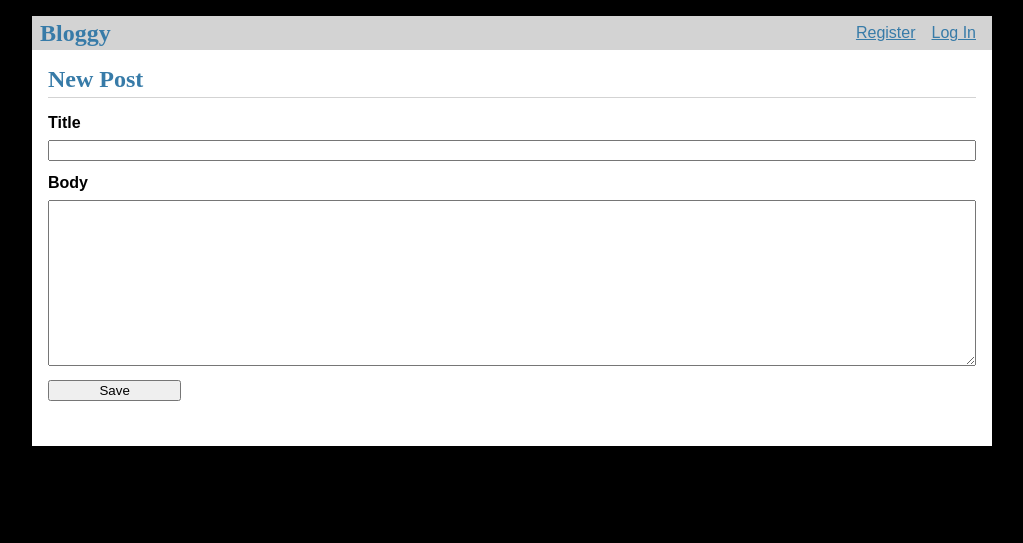
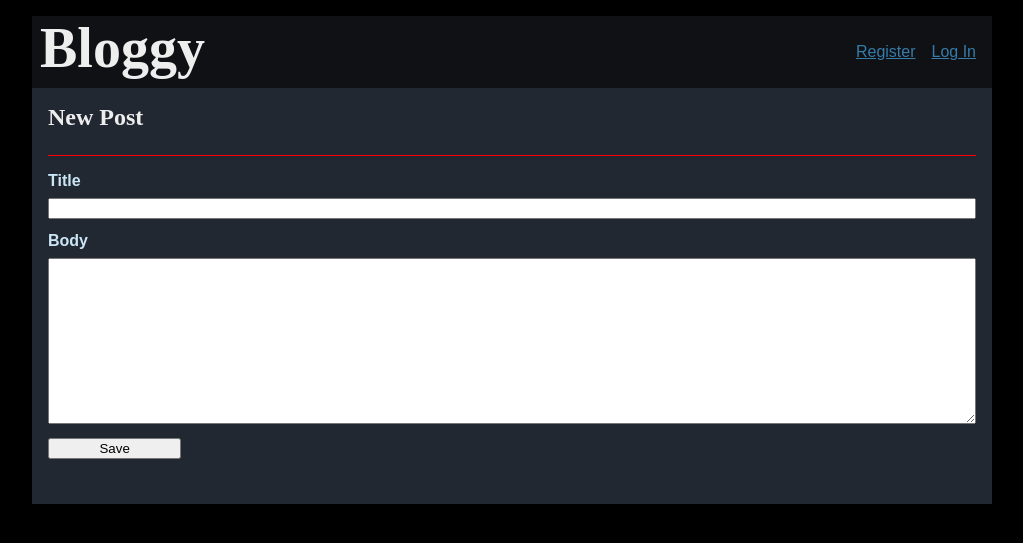
Before and after one commit to nayan1306/Flask, a Flask app: template Blog_website/bloggy/templates/blog/create.html in a window 1280 px wide. Shown: the top 543 px of the page, without its empty margins (128-1151 px from the left). Run offline with Flask 3, Linux system fonts and the light colour scheme; the template is opened without the code that fills it, so the values that code supplies are empty.

Commit message:
Updated the HTML, CSS and made other minor adjustments to the look and feel of the applicsation

```diff
--- a/Blog_website/bloggy/static/style.css
+++ b/Blog_website/bloggy/static/style.css
@@ -7,13 +7,38 @@ html {
   body {
     max-width: 960px;
     margin: 0 auto;
-    background: white;
+    background: #222831;
   }
 
-  h1, h2, h3, h4, h5, h6 {
+  h1, h3, h4, h5, h6 {
     font-family: serif;
-    color: #377ba8;
+    color: #EEEEEE;
+    font-size: 3.5rem;
     margin: 1rem 0;
+    padding-bottom: .5rem;
+  }
+
+  h2 {
+    font-family: serif;
+    color: #EEEEEE;
+    font-size: 1.5rem;
+    margin: 1rem 0;
+    padding-bottom: .5rem;
+  }
+
+  .red-post{
+    color: #000000;
+    font-size: 2.5rem;
+    letter-spacing: 0.1rem;
+    text-shadow:
+        1px 1px 0 #faadad,
+        /* -1px -1px 0 #cc2f2e,  */
+        /* 1px -1px 0 #321010,  */
+        /* -1px 1px 0 #a86262, */
+        /* 0 1px 0 #f7b6b6,  */
+        0 -1px 0 #d7cece,
+        -1px 0 0 #000b24,
+        1px 0 0 #ffffff;
   }
 
   a {
@@ -26,7 +51,7 @@ html {
   }
 
   nav {
-    background: lightgray;
+    background: rgba(0, 0, 0, 0.567);
     display: flex;
     align-items: center;
     padding: 0 0.5rem;
@@ -59,7 +84,7 @@ html {
   }
 
   .content > header {
-    border-bottom: 1px solid lightgray;
+    border-bottom: 1px solid rgb(255, 0, 0);
     display: flex;
     align-items: flex-end;
   }
@@ -92,12 +117,13 @@ html {
   }
 
   .post .about {
-    color: slategray;
+    color: rgb(169, 172, 174);
     font-style: italic;
   }
 
   .post .body {
     white-space: pre-line;
+    color: rgba(255, 255, 255, 0.71);
   }
 
   .content:last-child {
@@ -132,3 +158,15 @@ html {
     align-self: start;
     min-width: 10em;
   }
+
+  .uname{
+    color: aliceblue;
+  }
+
+  .pwd{
+    color: #cae6f6;
+  }
+
+  .aliceblue{
+    color: #cae6f6;
+  }
--- a/Blog_website/bloggy/templates/auth/login.html
+++ b/Blog_website/bloggy/templates/auth/login.html
@@ -6,9 +6,9 @@
 
 {% block content %}
   <form method="post">
-    <label for="username">Username</label>
+    <label for="username" class="uname">Username</label>
     <input name="username" id="username" required>
-    <label for="password">Password</label>
+    <label for="password" class="pwd">Password</label>
     <input type="password" name="password" id="password" required>
     <input type="submit" value="Log In">
   </form>
--- a/Blog_website/bloggy/templates/auth/register.html
+++ b/Blog_website/bloggy/templates/auth/register.html
@@ -6,9 +6,9 @@
 
 {% block content %}
   <form method="post">
-    <label for="username">Username</label>
+    <label for="username" class="aliceblue">Username</label>
     <input name="username" id="username" required>
-    <label for="password">Password</label>
+    <label for="password" class="aliceblue">Password</label>
     <input type="password" name="password" id="password" required>
     <input type="submit" value="Register">
   </form>
--- a/Blog_website/bloggy/templates/blog/create.html
+++ b/Blog_website/bloggy/templates/blog/create.html
@@ -1,14 +1,14 @@
 {% extends 'base.html' %}
 
 {% block header %}
-  <h1>{% block title %}New Post{% endblock %}</h1>
+  <h2>{% block title %}New Post{% endblock %}</h2>
 {% endblock %}
 
 {% block content %}
   <form method="post">
-    <label for="title">Title</label>
+    <label for="title" class="aliceblue">Title</label>
     <input name="title" id="title" value="{{ request.form['title'] }}" required>
-    <label for="body">Body</label>
+    <label for="body" class="aliceblue">Body</label>
     <textarea name="body" id="body">{{ request.form['body'] }}</textarea>
     <input type="submit" value="Save">
   </form>
--- a/Blog_website/bloggy/templates/blog/index.html
+++ b/Blog_website/bloggy/templates/blog/index.html
@@ -1,7 +1,7 @@
 {% extends 'base.html' %}
 
 {% block header %}
-  <h1>{% block title %}Posts{% endblock %}</h1>
+  <h1 class="red-post">{% block title %}Blogs{% endblock %}</h1>
   {% if g.user %}
     <a class="action" href="{{ url_for('blog.create') }}">New</a>
   {% endif %}
```
